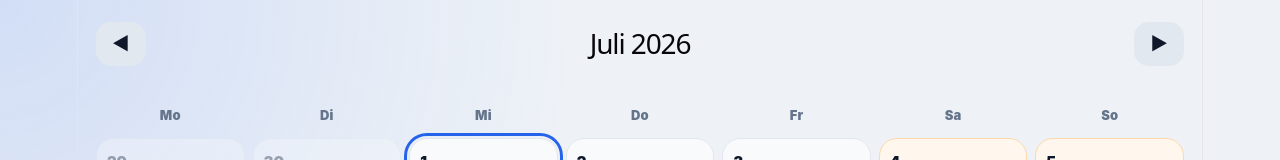
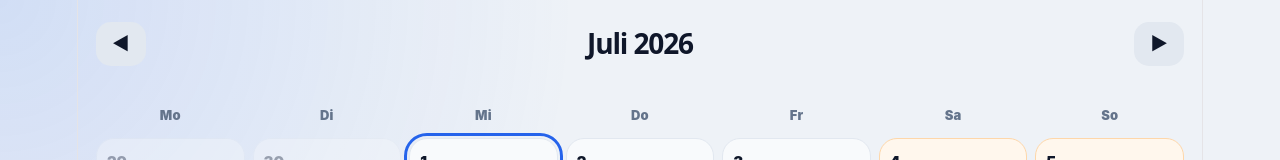
Before and after one commit to vladularu/carecheck-web, a React (Vite) app: page /kalender in a window 1280 px wide. Shown: the top 160 px of the page. Built offline with nearby package versions, Linux system fonts and the light colour scheme.

Commit message:
v1.0.0 Kalenderheader Kontrast verbessert

```diff
--- a/src/App.css
+++ b/src/App.css
@@ -464,6 +464,9 @@ a {
   text-align: center;
   font-size: 28px;
   letter-spacing: -0.04em;
+  color: #0f172a;
+  font-weight: 900;
+  text-shadow: 0 1px 0 rgba(255, 255, 255, 0.35);
 }
 
 .calendar {
```
